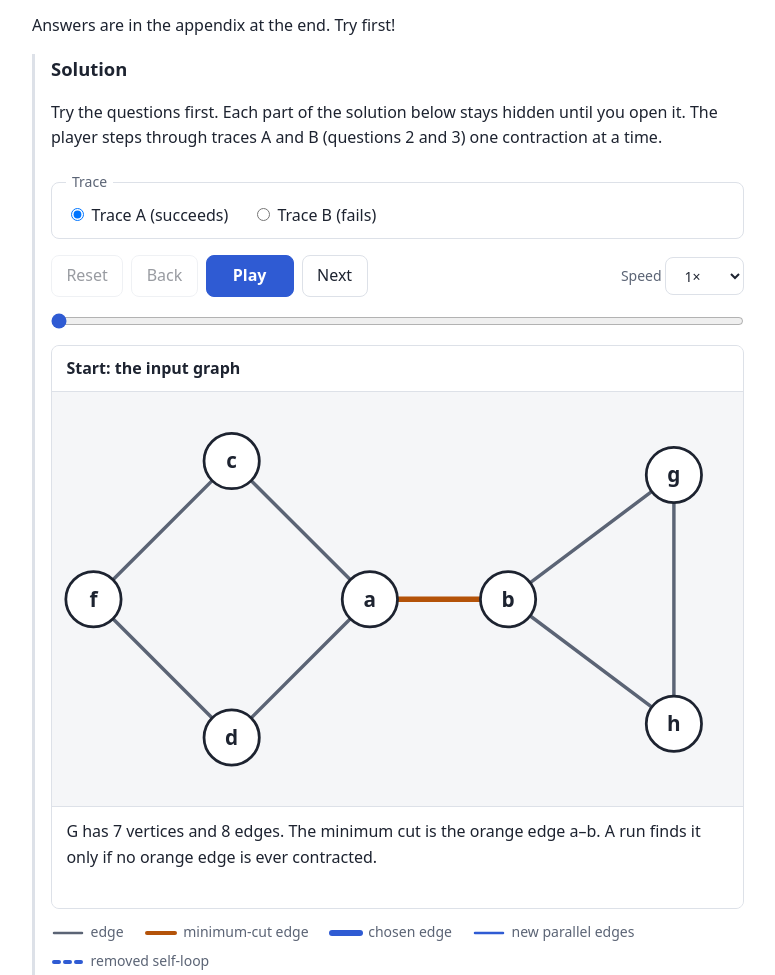
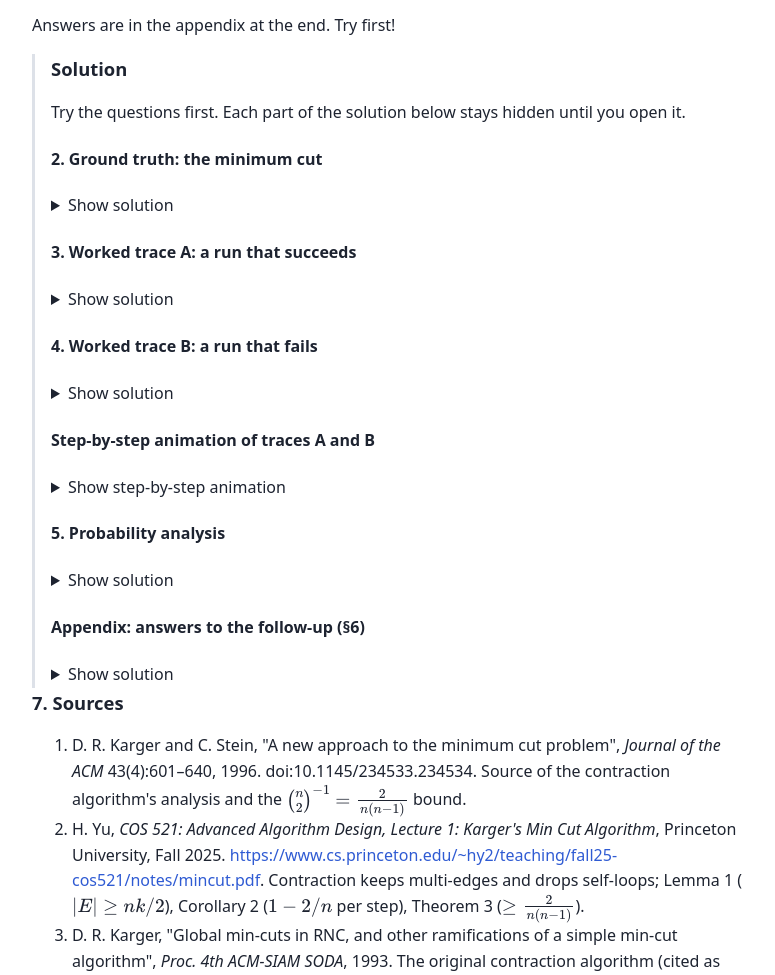
Before and after one commit to AlliumWasTaken/COMP3821-Project, a plain HTML site: page Website/examples.html in a window 1280 px wide. Shown: the part 2270-3245 px from the top of the page, without its empty margins (252-1027 px from the left). Drawn offline with nearby package versions, Linux system fonts and the light colour scheme.

Commit message:
Move Problem 1 trace player behind its own <details>
The player showed the full answers to Q2 and Q3 before the student
opened any solution. It now sits in a "Show step-by-step animation"
block after the trace B solution. graph-animation.js and problem-1.js
are unchanged.

```diff
--- a/Website/examples.html
+++ b/Website/examples.html
@@ -140,10 +140,7 @@ $$</p>
 
       <section id="solution-1">
         <h3>Solution</h3>
-        <p>Try the questions first. Each part of the solution below stays hidden until you open it. The player steps through traces A and B (questions 2 and 3) one contraction at a time.</p>
-        <figure class="graph-animation" data-kind="karger-trace" data-source="problem1">
-          <noscript>This animation needs JavaScript.</noscript>
-        </figure>
+        <p>Try the questions first. Each part of the solution below stays hidden until you open it.</p>
 
         <h4>2. Ground truth: the minimum cut</h4>
         <details>
@@ -352,6 +349,15 @@ $$</p>
           </ul>
         </details>
 
+        <h4>Step-by-step animation of traces A and B</h4>
+        <details>
+          <summary>Show step-by-step animation</summary>
+          <p>The player steps through traces A and B (questions 2 and 3) one contraction at a time.</p>
+          <figure class="graph-animation" data-kind="karger-trace" data-source="problem1">
+            <noscript>This animation needs JavaScript.</noscript>
+          </figure>
+        </details>
+
         <h4>5. Probability analysis</h4>
         <details>
           <summary>Show solution</summary>
```
